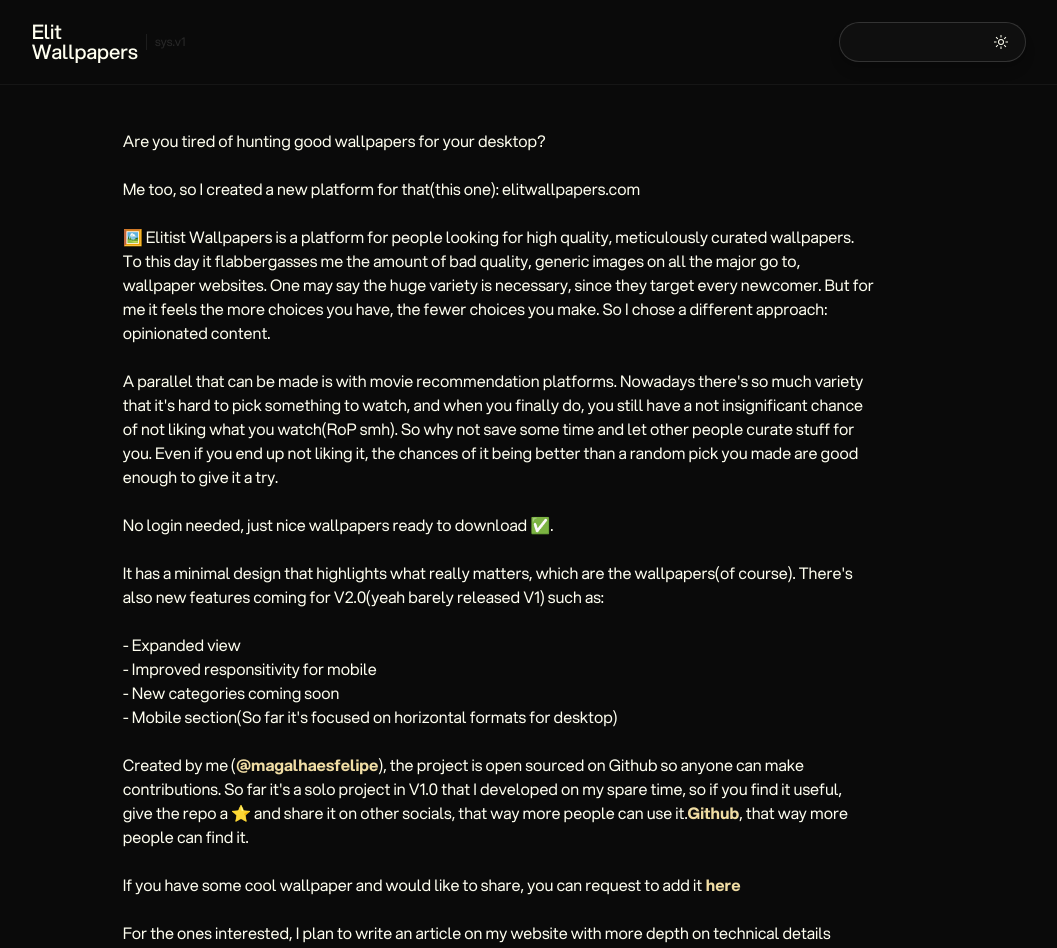
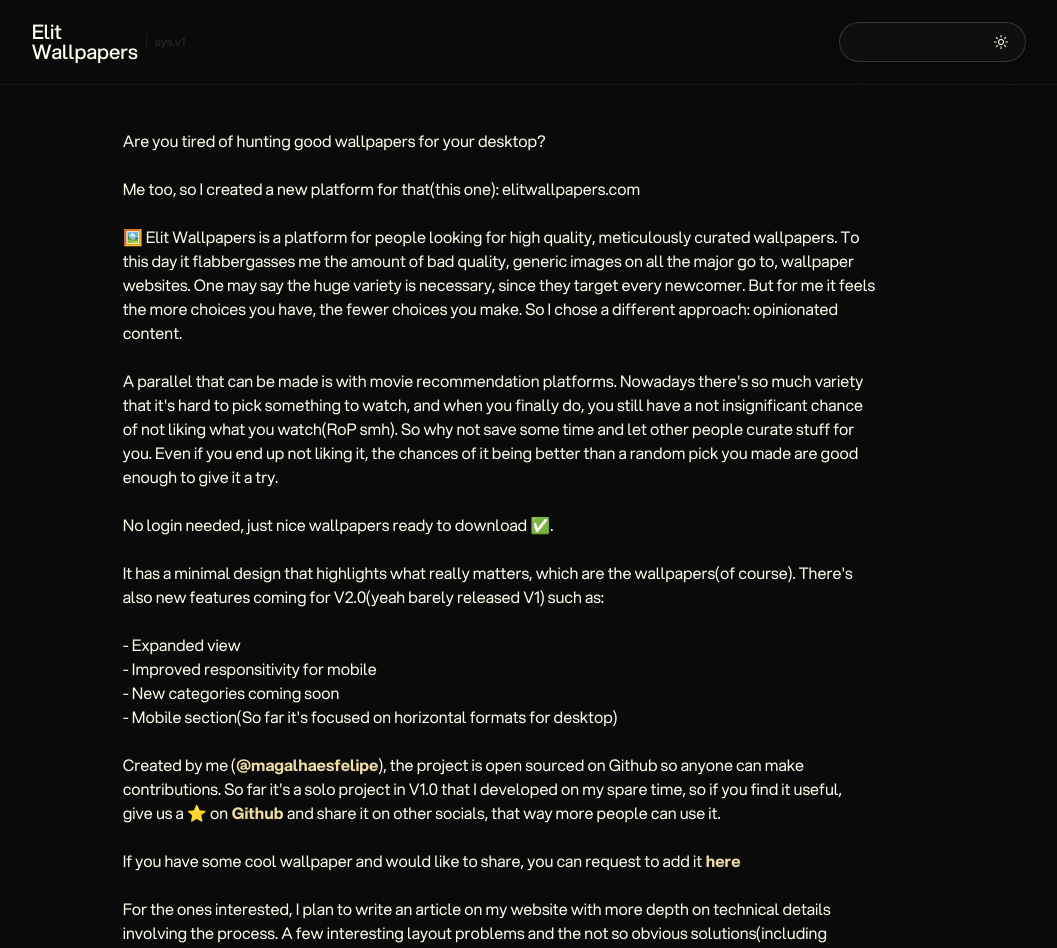
Before and after one commit to magalhaesfelipe/elitist-wallpapers, a React (Vite) app: page /about in a window 1280 px wide. Shown: the top 948 px of the page, without its empty margins (141-1198 px from the left). Built offline with nearby package versions, Linux system fonts and the light colour scheme; no server answers; some icons are missing.

Commit message:
fix(about): fix text

```diff
--- a/src/pages/About.tsx
+++ b/src/pages/About.tsx
@@ -16,9 +16,9 @@ export const About = () => {
         <br />
 
         <p className="">
-          🖼️ Elitist Wallpapers is a platform for people looking for high
-          quality, meticulously curated wallpapers. To this day it flabbergasses
-          me the amount of bad quality, generic images on all the major go to,
+          🖼️ Elit Wallpapers is a platform for people looking for high quality,
+          meticulously curated wallpapers. To this day it flabbergasses me the
+          amount of bad quality, generic images on all the major go to,
           wallpaper websites. One may say the huge variety is necessary, since
           they target every newcomer. But for me it feels the more choices you
           have, the fewer choices you make. So I chose a different approach:
@@ -65,15 +65,14 @@ export const About = () => {
           </a>
           ), the project is open sourced on Github so anyone can make
           contributions. So far it's a solo project in V1.0 that I developed on
-          my spare time, so if you find it useful, give the repo a ⭐ and share
-          it on other socials, that way more people can use it.
+          my spare time, so if you find it useful, give us a ⭐ on
           <a
             href="https://github.com/magalhaesfelipe/elitist-wallpapers"
             target="_blank"
           >
-            <strong className="text-highlight2">Github</strong>
+            <strong className="text-highlight2"> Github </strong>
           </a>
-          , that way more people can find it.
+          and share it on other socials, that way more people can use it.
         </p>
         <br />
 
```
